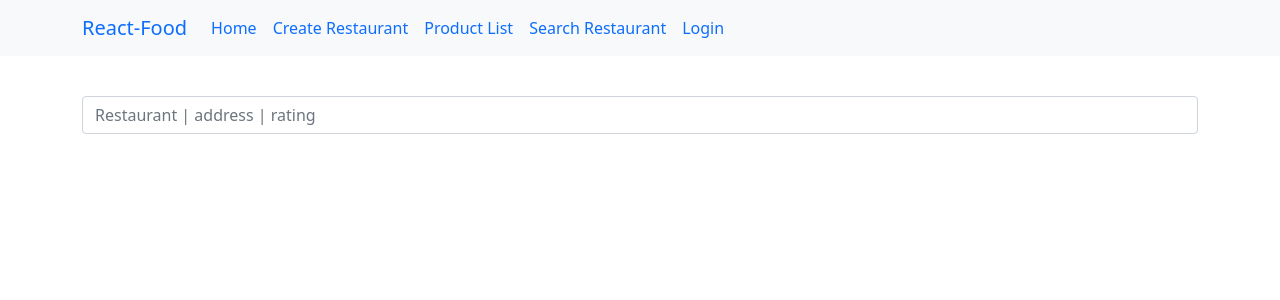
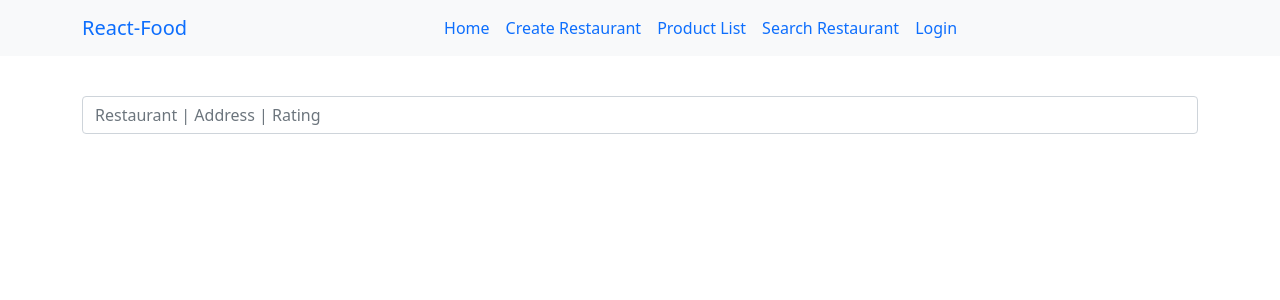
Before and after one commit to airKing05/react-food, a React (Create React App) app in the folder react-food/: page /search-restaurant in a window 1280 px wide. Shown: the top 300 px of the page. Built offline with nearby package versions, Linux system fonts and the light colour scheme.

Commit message:
responcive

```diff
--- a/react-food/src/components/Menu.js
+++ b/react-food/src/components/Menu.js
@@ -11,7 +11,7 @@ export default function Menu() {
                     <Navbar.Brand ><Link to='/' className='text-decoration-none'>React-Food</Link> </Navbar.Brand>
                     <Navbar.Toggle aria-controls="basic-navbar-nav" />
                     <Navbar.Collapse id="basic-navbar-nav">
-                        <Nav className="me-auto ">
+                        <Nav className="" style={{margin: 'auto'}}>
                             <Nav.Link> <Link to="/" className='text-decoration-none'>Home</Link></Nav.Link>
                             <Nav.Link> <Link to="/create-restaurant" className='text-decoration-none'>Create Restaurant</Link></Nav.Link>
                             <Nav.Link ><Link to="/product-list" className='text-decoration-none'>Product List</Link> </Nav.Link>
--- a/react-food/src/components/ProductList.js
+++ b/react-food/src/components/ProductList.js
@@ -36,7 +36,7 @@ export default function ProductList() {
     return (
         <div>
             <Menu />
-            <div className='container mt-5'>
+            <div className='container mt-5 text-center table-responsive'>
                 <Table striped bordered hover>
                     <thead>
                         <tr>
@@ -50,10 +50,10 @@ export default function ProductList() {
                     </thead>
                     <tbody>
                         {restaurant && restaurant.map((item, index) =>
-                            <tr key={index}>
+                            <tr key={index} >
                                 <td>{index + 1}</td>
-                                <td>{item.name}</td>
-                                <td>{item.address}</td>
+                                <td className="text-capitalize">{item.name}</td>
+                                <td className="text-capitalize">{item.address}</td>
                                 <td>{item.email}</td>
                                 <td>{item.rating}</td>
                                 <td>
--- a/react-food/src/components/SearchRestaurant.js
+++ b/react-food/src/components/SearchRestaurant.js
@@ -48,10 +48,10 @@ function SearchRestaurant() {
   return (
     <div>
       <Menu/>
-    <div className='container mt-5'>
+    <div className='container mt-5 text-center '>
       <InputGroup className="mb-3">
         <FormControl
-          placeholder="Restaurant | address | rating"
+          placeholder="Restaurant | Address | Rating"
           aria-label="Recipient's username"
           aria-describedby="basic-addon2"
           onChange={(e) => getSearchInput(e.target.value)}
@@ -80,8 +80,8 @@ function SearchRestaurant() {
               {search && search.map((item, index) =>
                 <tr key={index}>
                   <td>{index + 1}</td>
-                  <td>{item.name}</td>
-                  <td>{item.address}</td>
+                  <td className="text-capitalize">{item.name}</td>
+                  <td className="text-capitalize">{item.address}</td>
                   <td>{item.email}</td>
                   <td>{item.rating}</td>
                   <td>
--- a/react-food/src/components/accordion/index.js
+++ b/react-food/src/components/accordion/index.js
@@ -19,7 +19,7 @@ function Accordion() {
   return (
     <div className='container mt-5'>
      <h4>See list of Restaurant in Accordion from</h4>
-     <section className='container bg-light' style={{maxWidth: '500px'}}>
+     <section className='container bg-light px-5 py-4' style={{maxWidth: '500px'}}>
       {
           restaurant && restaurant.map((currEle) => {
               const {id} = currEle;
```
